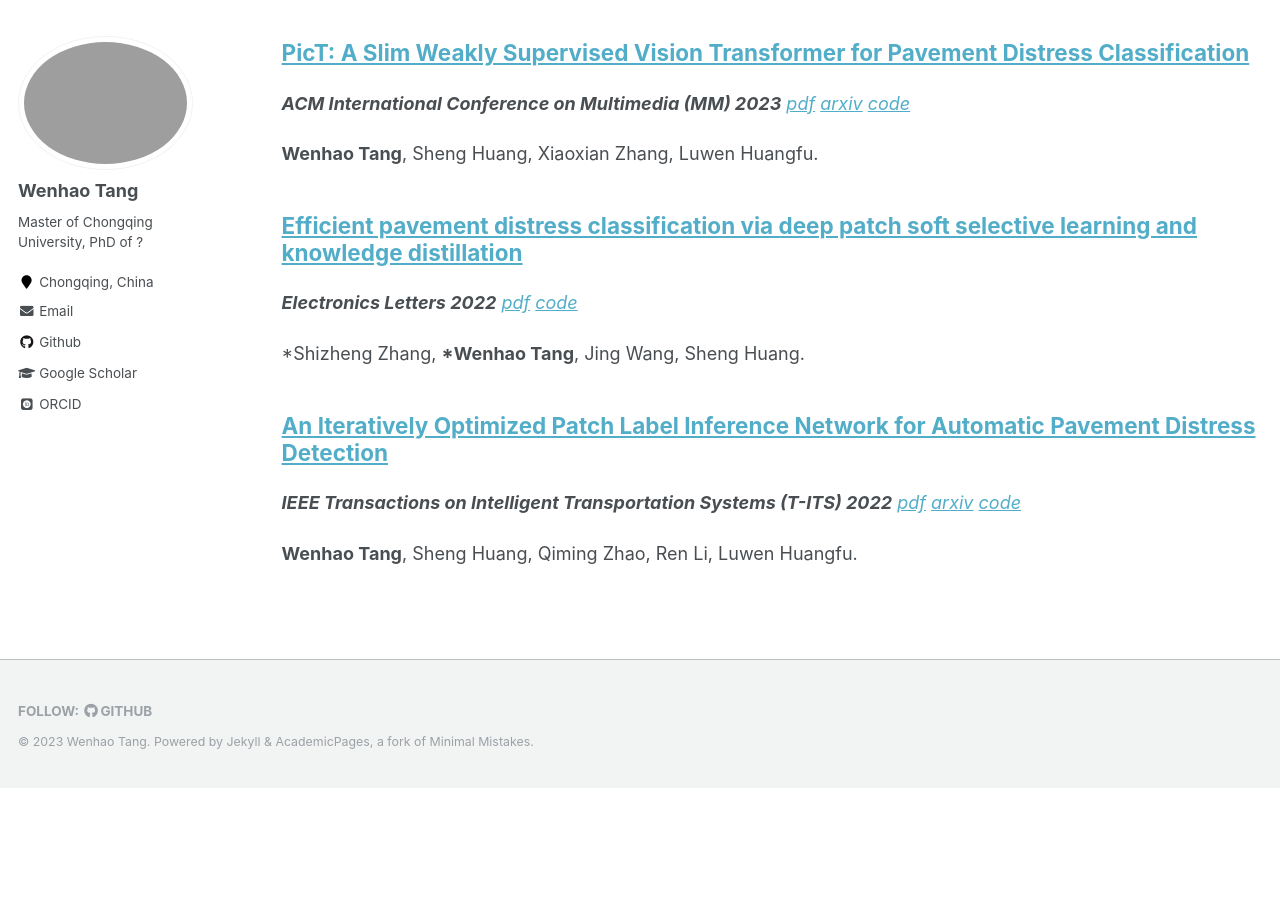
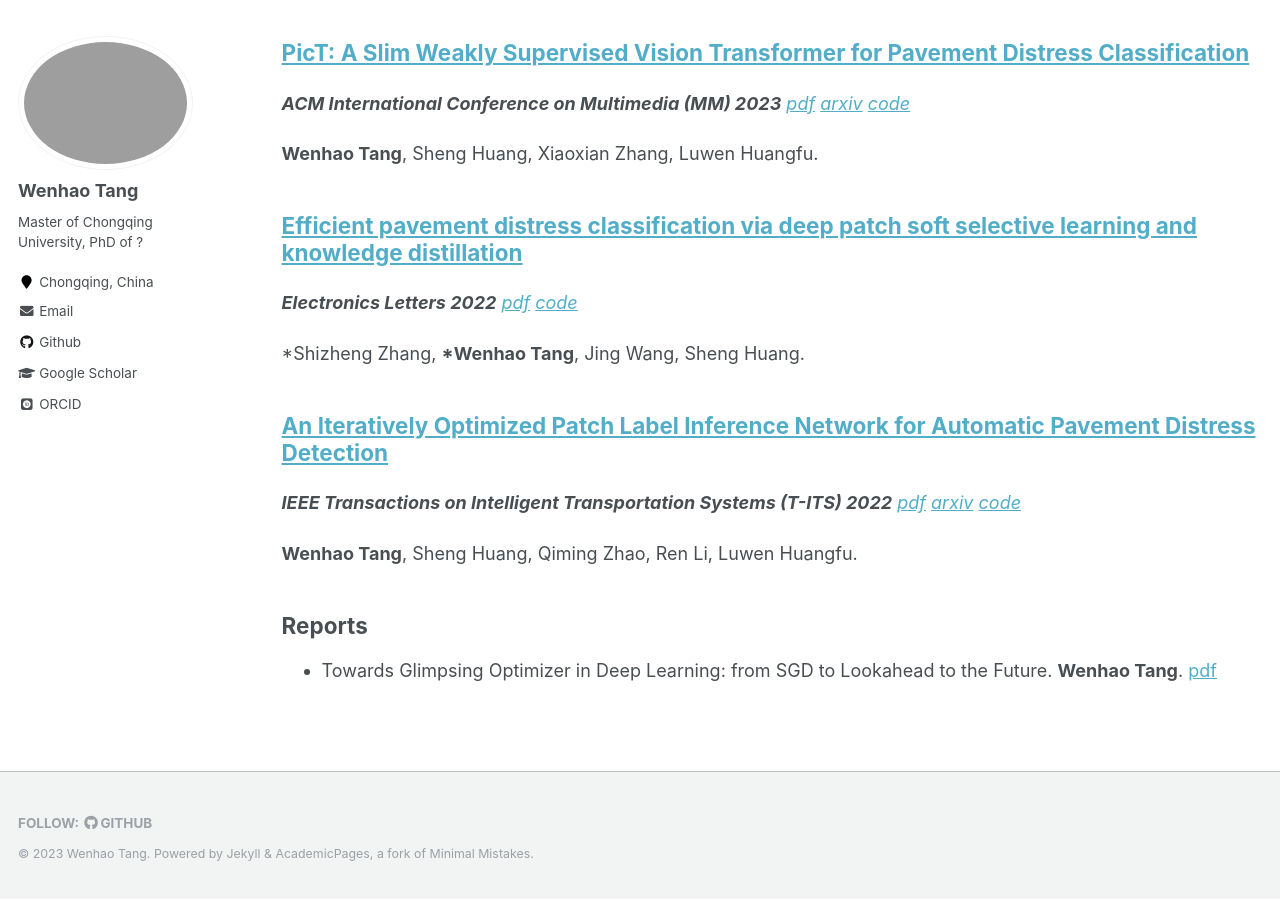
Before and after one commit to DearCaat/DearCaat.github.io, a Jekyll site: the page built from _pages/publications.md, in a window 1280 px wide and 900 px high, scrolled down 816 px. Built offline with Jekyll 4.4.1, drawn with Linux system fonts in a browser that asks for light colours; some web fonts are replaced; formulas are drawn with MathJax 3; before the commit the page ends 1604 px from its top, so only the background shows below that.

Commit message:
add reports

```diff
--- a/_config.yml
+++ b/_config.yml
@@ -11,7 +11,7 @@ title                    : "About Wenhao"
 title_separator          : "-"
 name                     : &name "Wenhao Tang"
 description              : &description "personal description"
-url                      : https://www.whtang.cn #https://www.whtang.cn #https://www.whtang.cn #https://dearcaat.github.io # the base hostname & protocol for your site
+url                      : https://www.whtang.cn #https://www.whtang.cn #https://dearcaat.github.io #http://127.0.0.1:4000 # the base hostname & protocol for your site
 baseurl                  : "" # the subpath of your site, e.g. "/blog"
 repository               : "DearCaat/dearcaat.github.io"
 teaser                   :  # filename of teaser fallback teaser image placed in /images/, .e.g. "500x300.png"
--- a/_pages/publications.md
+++ b/_pages/publications.md
@@ -21,3 +21,6 @@ author_profile: true
 {% for post in site.publications reversed %}
   {% include archive-single.html %}
 {% endfor %}
+
+## Reports
+- Towards Glimpsing Optimizer in Deep Learning: from SGD to Lookahead to the Future. **Wenhao Tang**. <a href="{{ base_path }}/files/towards_glimpsing_optimizer_in_deep_learning__from_sgd_to_lookahead_to_the_future.pdf">pdf</a>
```
Also changed, not shown: 1 other file.
